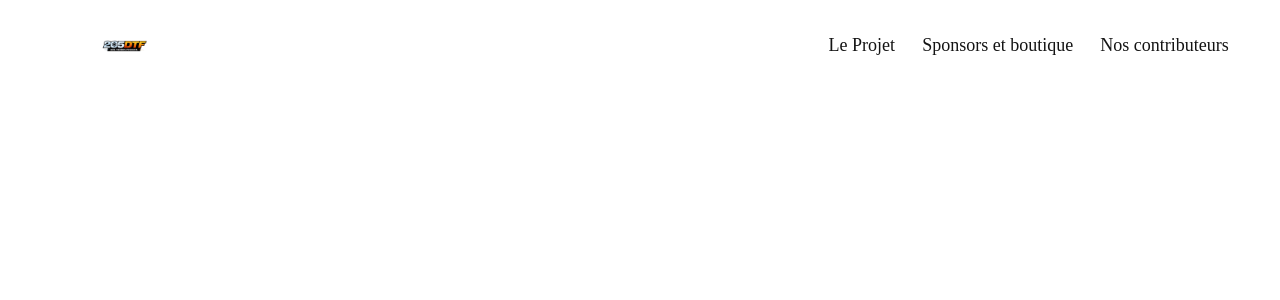
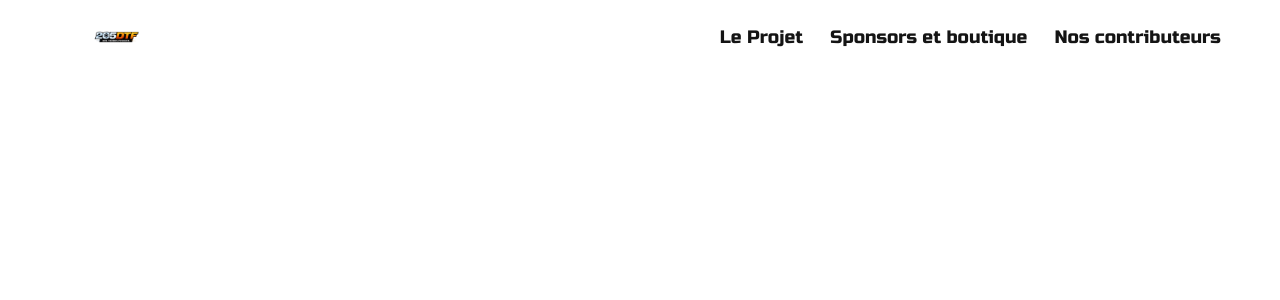
Before and after one commit to Tic-Tac-Corporation/205Trophee, a Vue app in the folder 205Trophee_API/: page / in a window 1280 px wide. Shown: the top 300 px of the page. Built offline with nearby package versions, Linux system fonts and the light colour scheme; the HTML template or start-up script is replaced by a standard one.

Commit message:
🎨 Ajout police

```diff
--- /dev/null
+++ b/205Trophee_API/src/assets/main.css
@@ -0,0 +1,14 @@
+@font-face {
+  font-family: 'Russo One';
+  src: url('./Russo_One.ttf') format('truetype');
+  font-weight: normal;
+  font-style: normal;
+  font-display: swap;
+}
+
+body {
+  margin: 0;
+  font-family: 'Russo One', sans-serif;
+  -webkit-font-smoothing: antialiased;
+  -moz-osx-font-smoothing: grayscale;
+}
--- a/205Trophee_API/src/main.ts
+++ b/205Trophee_API/src/main.ts
@@ -3,6 +3,7 @@ import { createPinia } from 'pinia'
 
 import App from './App.vue'
 import router from './router'
+import './assets/main.css'
 
 const app = createApp(App)
 
```
Also changed, not shown: 205Trophee_API/src/assets/Russo_One.ttf (added).
